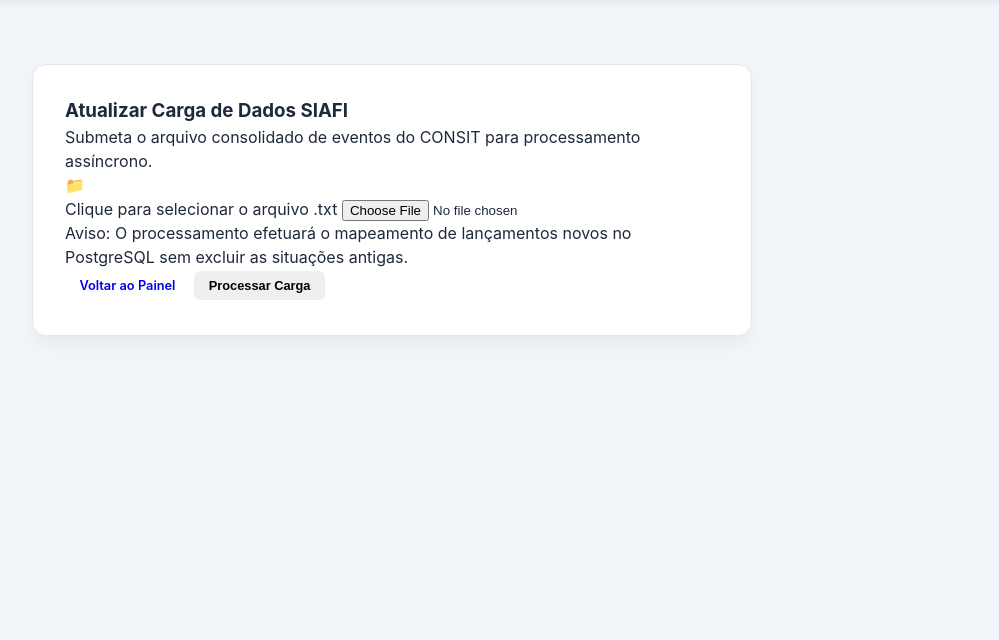
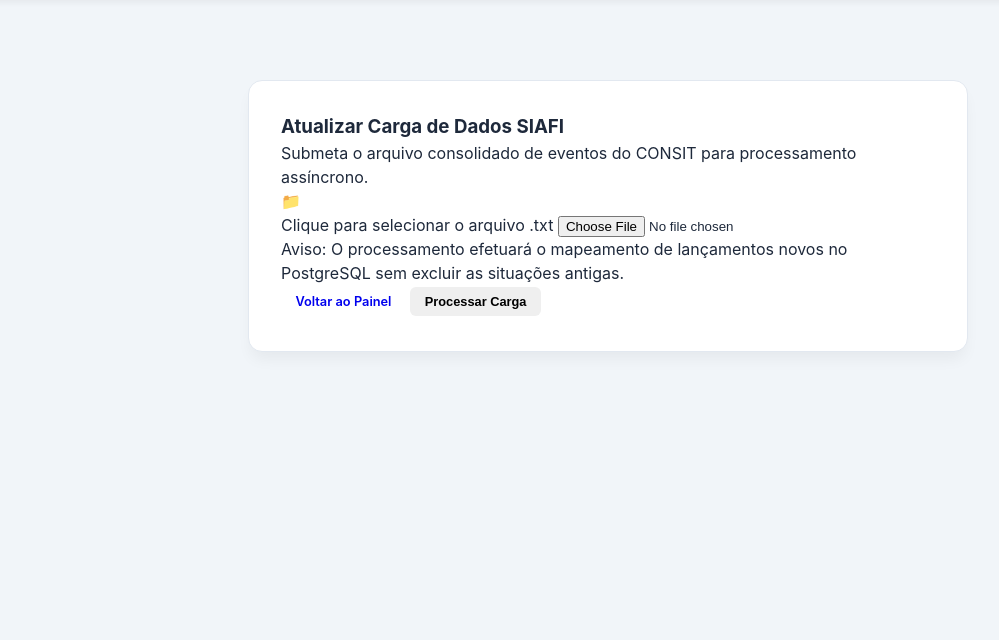
Before and after one commit to Ricardo2507/siafi_eventos_django, a Django app: page /importar/ in a window 1280 px wide. Shown: the part 56-696 px from the top of the page, without its empty margins (32-1031 px from the left). Run offline with Django 5.2, Linux system fonts and the light colour scheme; the visitor is signed in with stand-in values (Sample User, id 1).

Commit message:
Centraliza tela de upload

```diff
--- a/eventos/templates/eventos/importar_tabela.html
+++ b/eventos/templates/eventos/importar_tabela.html
@@ -2,7 +2,7 @@
 
 {% block content %}
 
-<div class="container d-flex justify-content-center align-items-start py-5">
+<div style="width: 100%; display: flex; justify-content: center; padding: 3rem 1rem;">
 
     <div class="card shadow-sm border-0"
          style="width: 100%; max-width: 720px; border-radius: 14px;">
```
